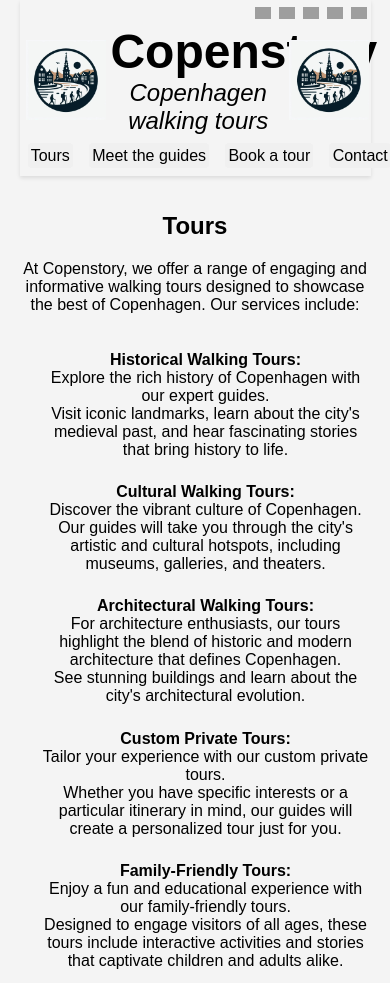
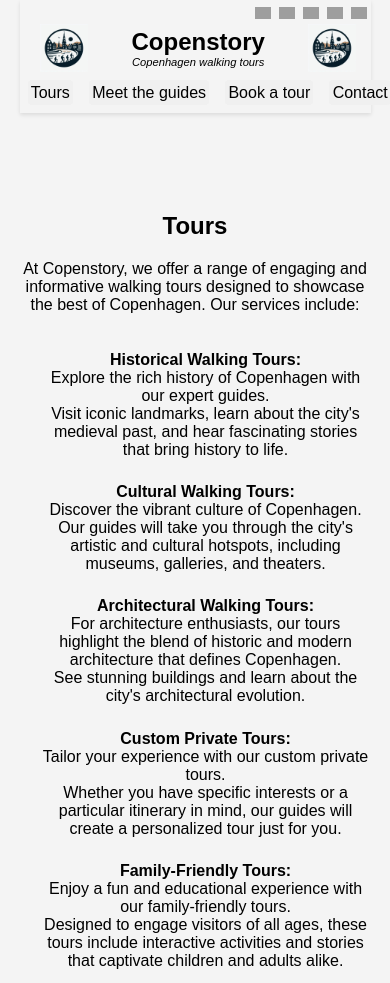
Before and after one commit to kristianfoged/WebdevelopmentProject2024, a plain HTML site: page index.html in a window 390 px wide. Shown: the top 983 px of the page. Drawn offline with Linux system fonts and the light colour scheme; grey boxes are pictures that could not be loaded.

Commit message:
Update style.css

```diff
--- a/styles/style.css
+++ b/styles/style.css
@@ -8,8 +8,9 @@ body {
     padding-top: 12em; /* Adjust this value based on the height of your header */
 }
 
+
 :root {
-    --breakpoint-small: 600px; /* Jeg vil gerne kunne styre skiftet i px kun et sted
+    --breakpoint-small: 500px;  Jeg vil gerne kunne styre skiftet i px kun et sted
     Giver fejl i validering af CCS, og CoPilot foreslår at variable sættes i preprocessor, som er uden for scope her.
 
     Using :root to define custom properties (CSS variables) is a valid and widely accepted practice in modern CSS.
@@ -17,7 +18,7 @@ body {
     To ensure your CSS validates correctly, you can use a preprocessor like Sass or Less,
     which allows you to define variables and reuse them throughout your CSS.
     Here’s how you can do it with Sass:    Define the variable:$breakpoint-small: 600px;    */
-    --breakpoint-tiny: 500px;
+    --breakpoint-tiny: 400px;
 
 }
 
@@ -68,7 +69,7 @@ header {
 
 .main-header {
     display: grid;
-    grid-template-columns: 25% 50% 25%;
+    grid-template-columns: 20% 60% 20%;
     align-items: center;
     gap: 0.2em; /* Adjust the gap as needed */
 }
@@ -79,15 +80,16 @@ header {
     height: 100%;
     max-height: 5em;
     margin-right: 0.1em;
-    justify-self: right; /* Center horizontally */
+    justify-self: right; /*  horizontally */
     align-self: center; /* Center vertically */
 }
 
-@media (max-width: var(--breakpoint-small)) {
+@media (max-width: 500px) {
     .logo_left {
-        height: 75%;
-        max-height: 1em;
-        padding: 0.1em; /* Adjust padding for smaller screens */
+        grid-column: 1;
+        max-width: 3em;
+        max-height: 3em;
+        margin-left: 0.1em;
         flex-wrap: nowrap;
         justify-self: right; /* Center horizontally */
         align-self: center; /* Center vertically */
@@ -100,15 +102,18 @@ header {
     height: 100%;
     max-height: 5em;
     margin-right: 0.1em;
+    justify-self: left; /*  horizontally */
+    align-self: center; /* Center vertically */
 }
 
-@media (max-width: var(--breakpoint-small)) {
+@media (max-width: 500px) {
     .logo_right {
-        height: 75%;
-        max-height: 1em;
-        padding: 0.1em; /* Adjust padding for smaller screens */
+        grid-column: 3;
+        max-width: 3em;
+        max-height: 3em;
+        margin-left: 0.1em;
         flex-wrap: nowrap;
-        justify-self: right; /* Center horizontally */
+        justify-self: left; /* Center horizontally */
         align-self: center; /* Center vertically */
     }
 }
@@ -130,9 +135,9 @@ header {
 }
 
 
-@media (max-width: var(--breakpoint-tiny)) {
+@media (max-width: 500px) {
     .main_title {
-        font-size: 1em;
+        font-size: 1.5em;
     }
 }
 
@@ -142,9 +147,9 @@ header {
     font-style: italic; /* This makes the subtitle italic */
 }
 
-@media (max-width: var(--breakpoint-small)) {
+@media (max-width:  500px) {
     .sub_title {
-        font-size: 0.5em;
+        font-size: 0.7em;
     }
 }
 
```
